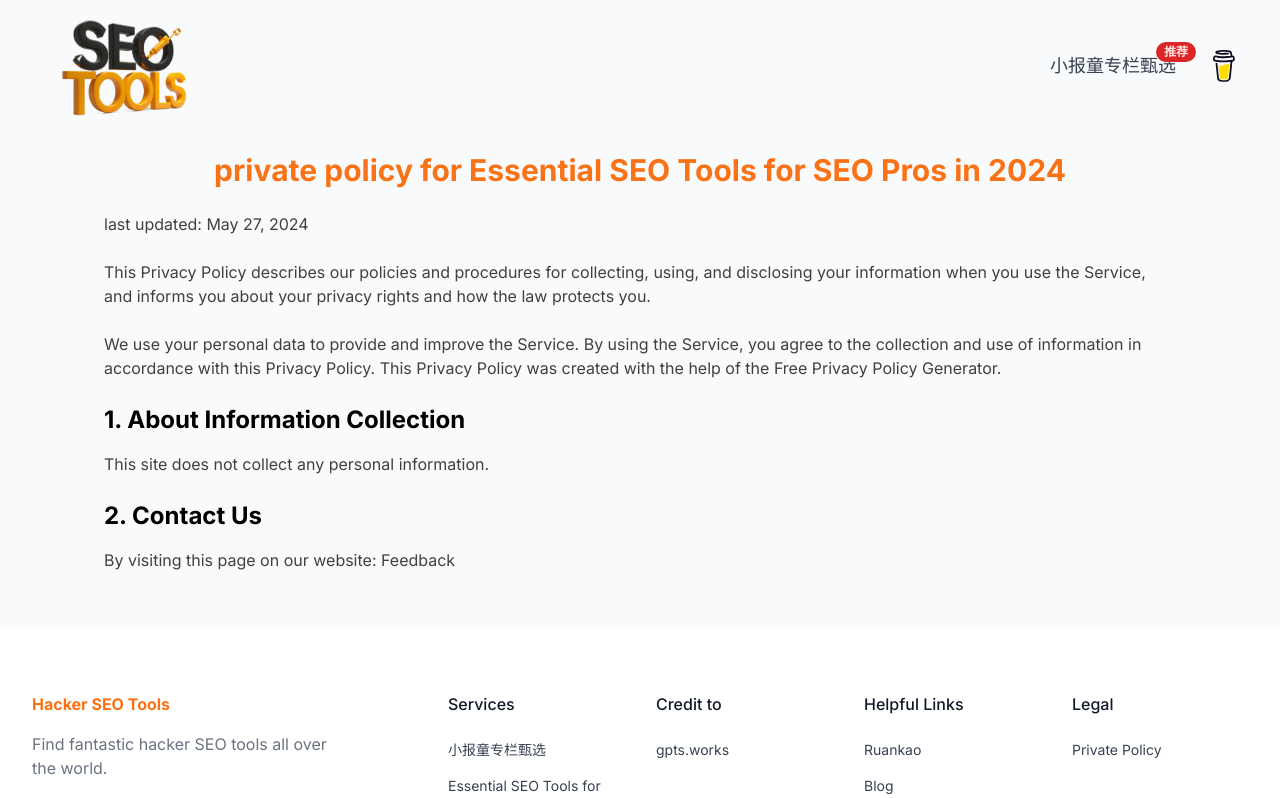
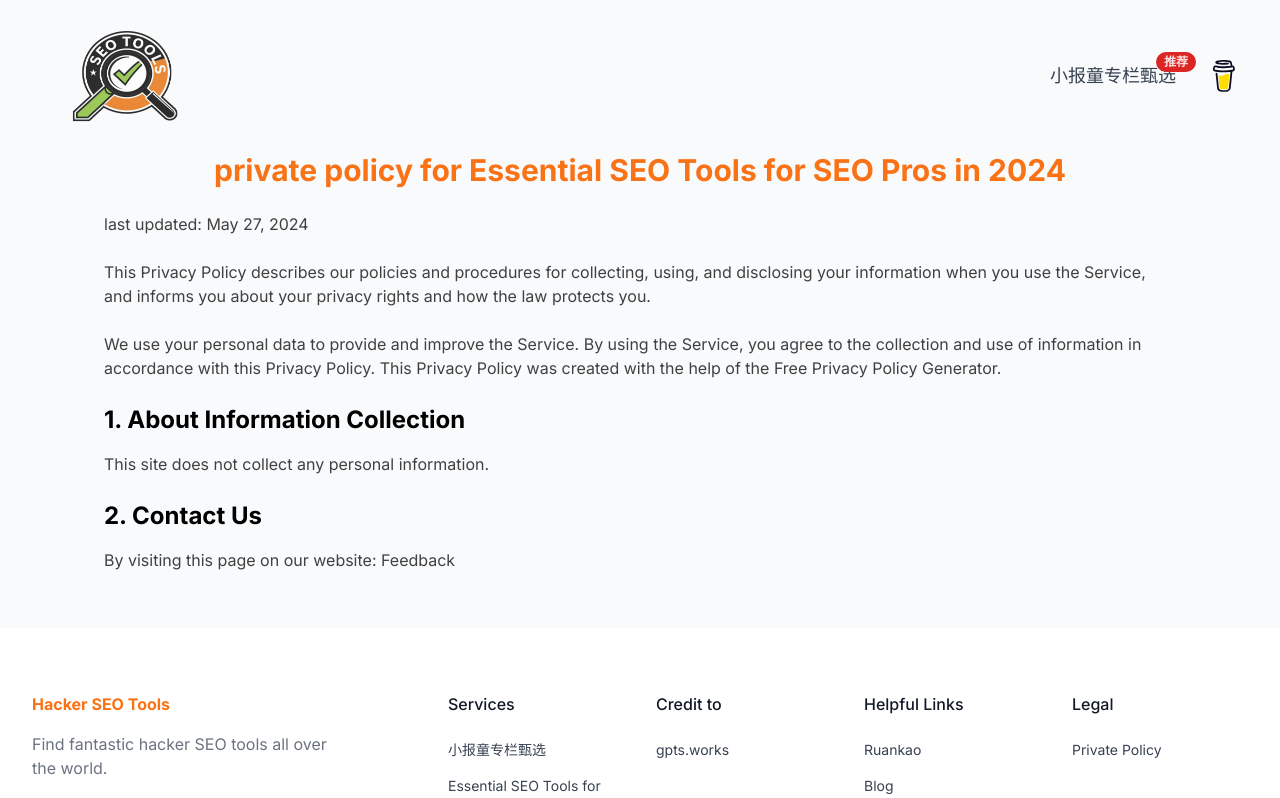
Before and after one commit to zhuima/seo-tools, a Next.js app: page /privacy in a window 1280 px wide. Shown: the top 798 px of the page. Built offline with nearby package versions, Linux system fonts and the light colour scheme; no server answers.

Commit message:
update logo

```diff
--- a/app/components/Header/index.tsx
+++ b/app/components/Header/index.tsx
@@ -34,11 +34,11 @@
           {/* chuhai.tools */}
           {/* <img src="/logo.png" alt="Essential SEO Tools for SEO Pros in 2024" max-w-xs /> */}
           <Image
-            src="/logo.svg"
+            src="/logo.png"
             alt="logo for chuhai.tools - Essential SEO Tools for SEO Pros in 2024"
             width={138}
-            height={108}
-            style={{ maxWidth: "138px", height: "108px" }}
+            height={128}
+            style={{ maxWidth: "138px", height: "128px" }}
           />
         </Link>
 
```
Also changed, not shown: public/logo.png (added), public/logo.svg (deleted), 1 other file (tests, documents, lock files or other folders).
